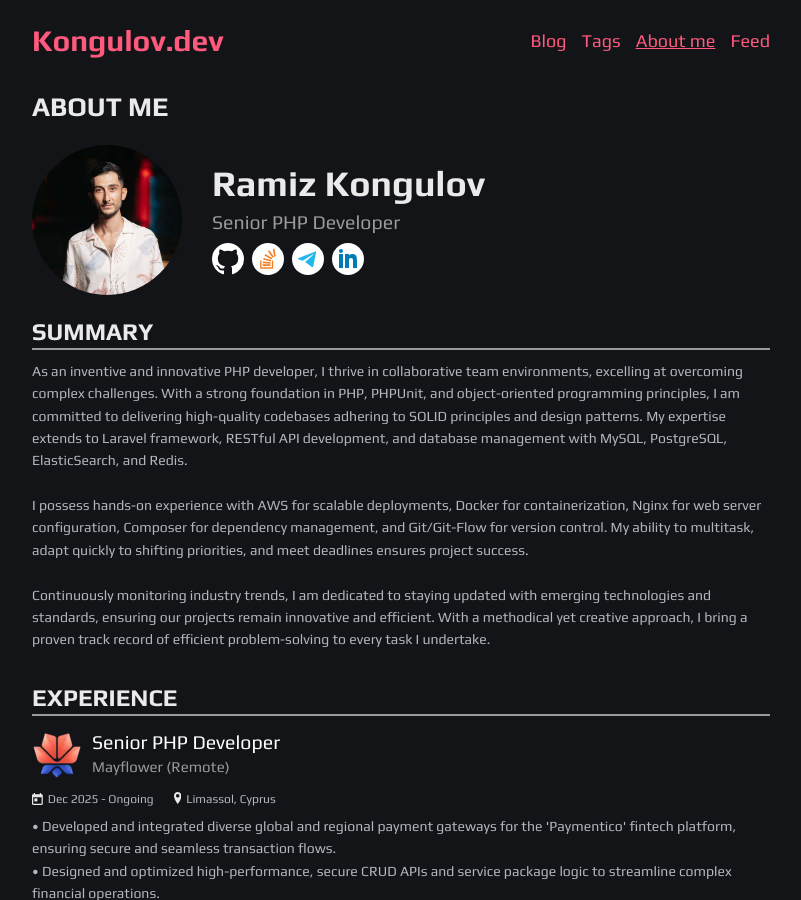
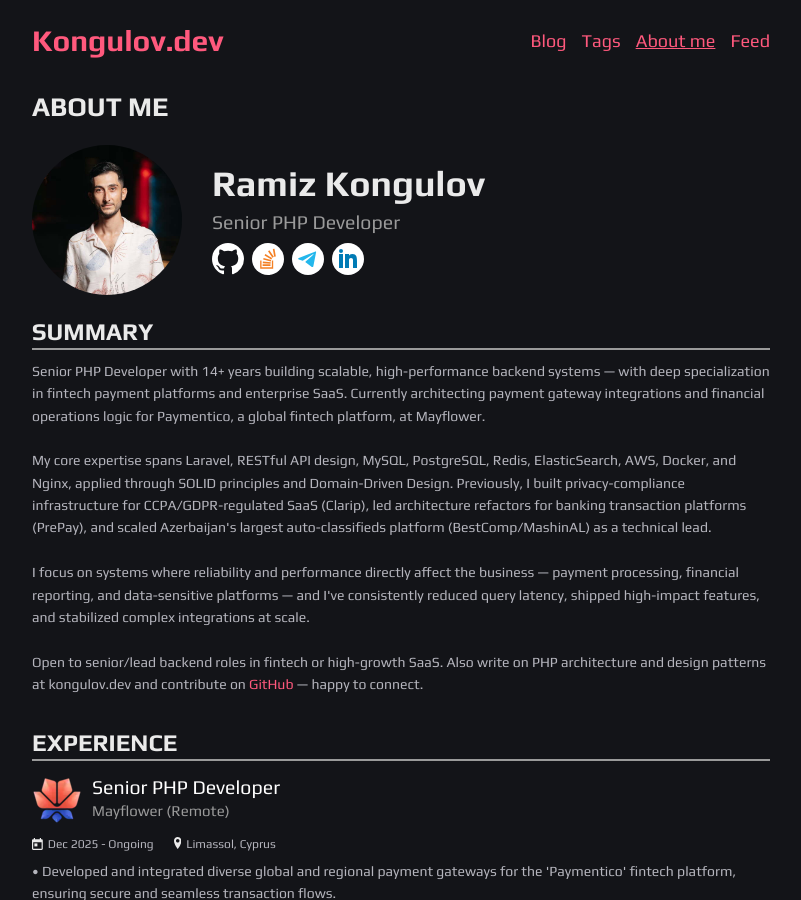
Before and after one commit to kongulov/kongulov.dev, a Jekyll site: the page built from about.html, in a window 1280 px wide and 900 px high. Shown: the whole window, without its empty margins (239-1040 px from the left). Built offline with Jekyll 4.4.1, drawn with Linux system fonts in a browser that asks for light colours.

Commit message:
Update about.html to enhance professional summary and expertise in fintech and SaaS

```diff
--- a/about.html
+++ b/about.html
@@ -171,11 +171,13 @@
             <div class="block-with-title">
                 <div class="title">SUMMARY</div>
                 <div class="content">
-                    As an inventive and innovative PHP developer, I thrive in collaborative team environments, excelling at overcoming complex challenges. With a strong foundation in PHP, PHPUnit, and object-oriented programming principles, I am committed to delivering high-quality codebases adhering to SOLID principles and design patterns. My expertise extends to Laravel framework, RESTful API development, and database management with MySQL, PostgreSQL, ElasticSearch, and Redis.
+                    Senior PHP Developer with 14+ years building scalable, high-performance backend systems — with deep specialization in fintech payment platforms and enterprise SaaS. Currently architecting payment gateway integrations and financial operations logic for Paymentico, a global fintech platform, at Mayflower.
                     <br><br>
-                    I possess hands-on experience with AWS for scalable deployments, Docker for containerization, Nginx for web server configuration, Composer for dependency management, and Git/Git-Flow for version control. My ability to multitask, adapt quickly to shifting priorities, and meet deadlines ensures project success.
+                    My core expertise spans Laravel, RESTful API design, MySQL, PostgreSQL, Redis, ElasticSearch, AWS, Docker, and Nginx, applied through SOLID principles and Domain-Driven Design. Previously, I built privacy-compliance infrastructure for CCPA/GDPR-regulated SaaS (Clarip), led architecture refactors for banking transaction platforms (PrePay), and scaled Azerbaijan's largest auto-classifieds platform (BestComp/MashinAL) as a technical lead.
                     <br><br>
-                    Continuously monitoring industry trends, I am dedicated to staying updated with emerging technologies and standards, ensuring our projects remain innovative and efficient. With a methodical yet creative approach, I bring a proven track record of efficient problem-solving to every task I undertake.
+                    I focus on systems where reliability and performance directly affect the business — payment processing, financial reporting, and data-sensitive platforms — and I've consistently reduced query latency, shipped high-impact features, and stabilized complex integrations at scale.
+                    <br><br>
+                    Open to senior/lead backend roles in fintech or high-growth SaaS. Also write on PHP architecture and design patterns at kongulov.dev and contribute on <a href="https://github.com/kongulov" target="_blank">GitHub</a> — happy to connect.
                 </div>
             </div>
 
```
